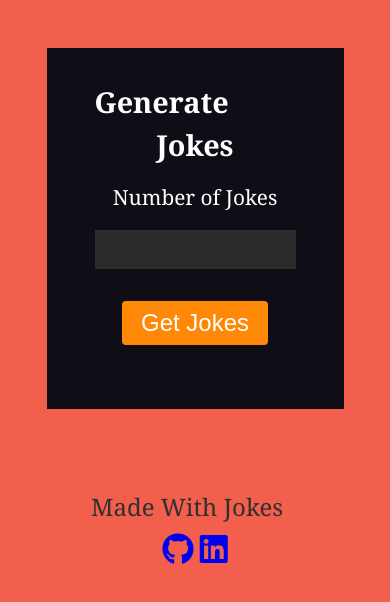
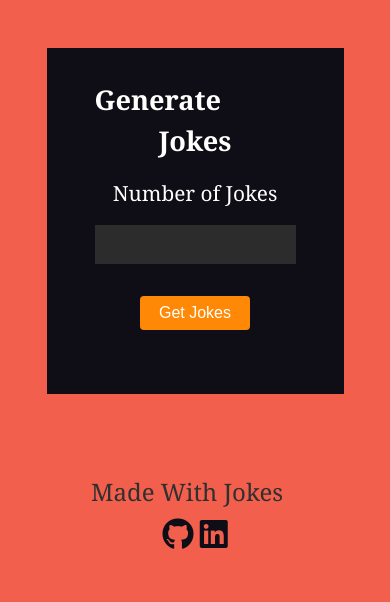
Before and after one commit to Harshit-Chaturvedi/ChuckNorris_Jokes_Generator, a plain HTML site: page index.html in a window 390 px wide. Drawn offline with Linux system fonts and the light colour scheme.

Commit message:
Updated CSS

```diff
--- a/style.css
+++ b/style.css
@@ -101,6 +101,7 @@ footer p{
 footer i{
     font-size: 2rem;
     margin-top: 0.5rem;
+    color: #0f0e17;
 }
 
 
@@ -109,7 +110,7 @@ footer i{
 /* Media Queries */
 @media(max-width: 568px){
     h1{
-        font-size: 1.8rem;
+        font-size: 1.7rem;
     }
     label{
         font-size: 1.3rem;
@@ -120,4 +121,7 @@ footer i{
         margin: 1rem;
         margin-bottom: 3rem;
     }
+    button{
+        font-size: 1rem;
+    }
 }
```
